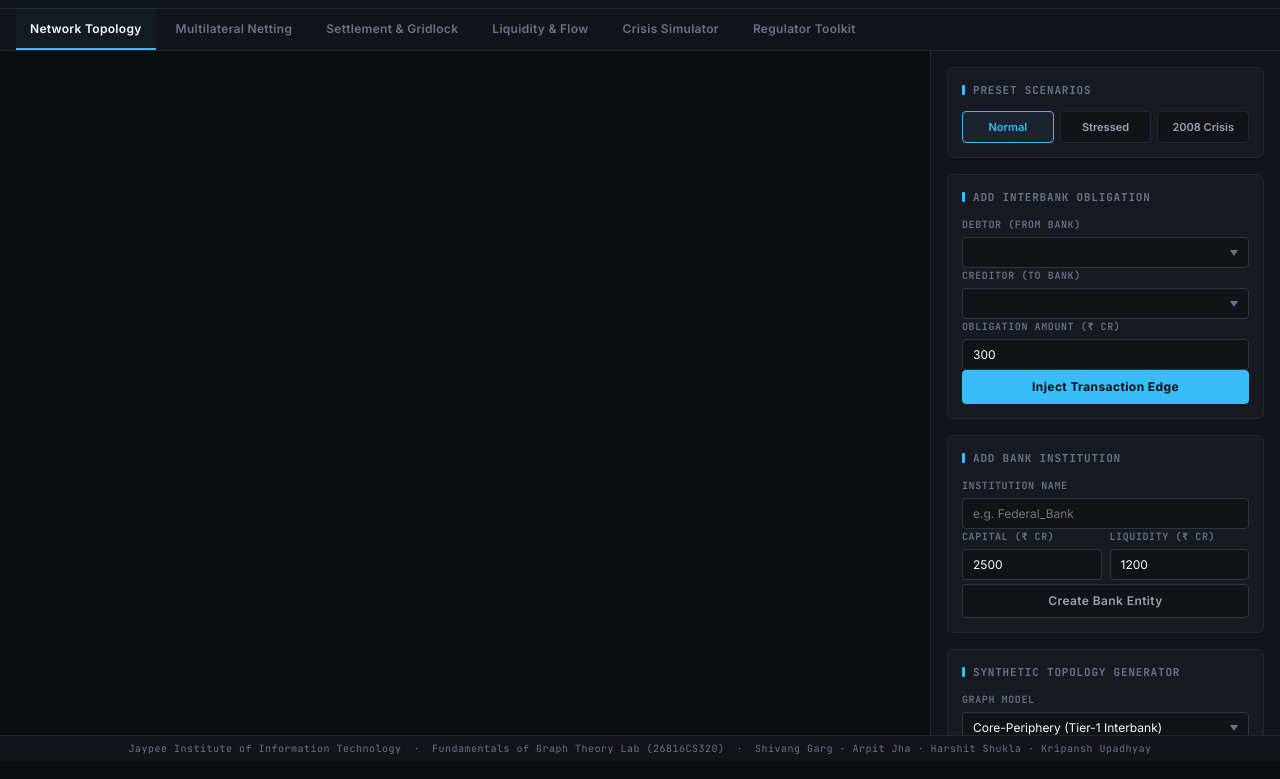
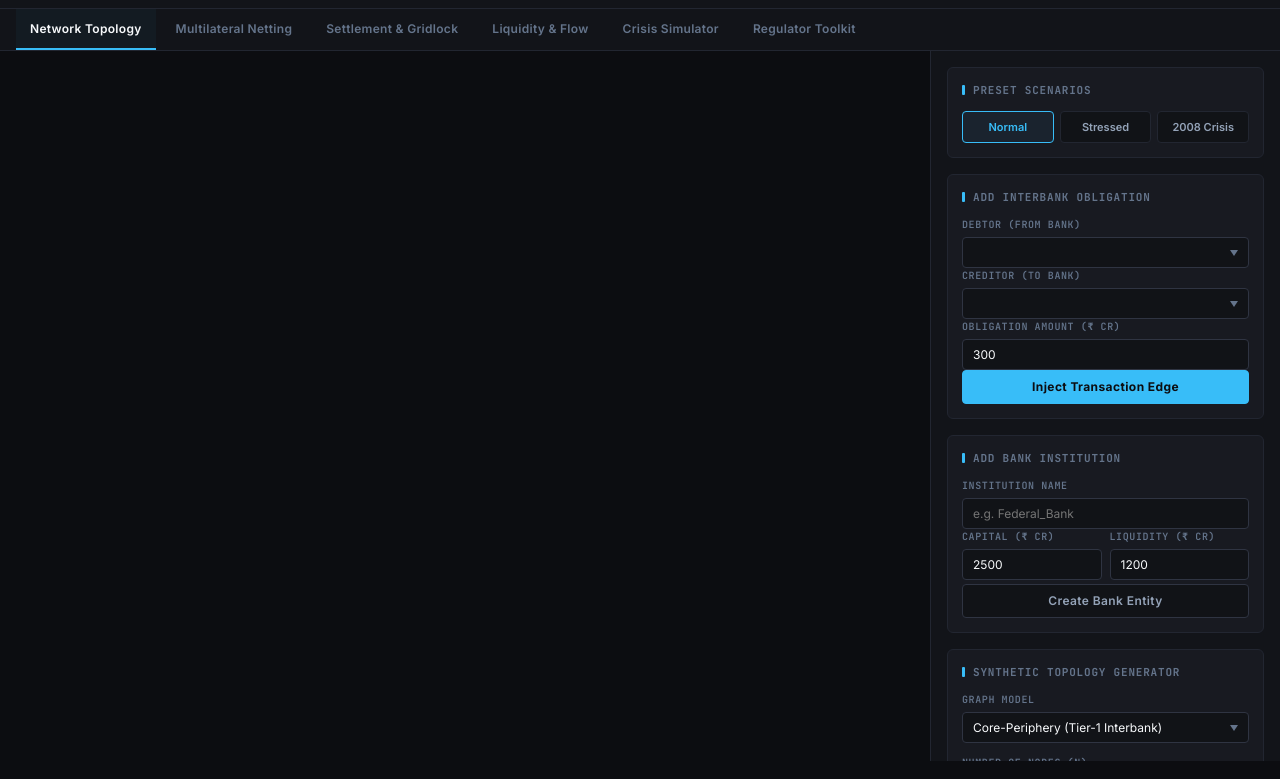
Before and after one commit to arj87/MNSR, a plain HTML site: page frontend/index.html in a window 1280 px wide. Shown: the part 39-818 px from the top of the page. Drawn offline with nearby package versions, Linux system fonts and the light colour scheme; no server answers.

Commit message:
footer changed

```diff
--- a/frontend/index.html
+++ b/frontend/index.html
@@ -401,15 +401,6 @@
 
       </aside>
     </main>
-
-    <!-- Footer -->
-    <footer id="footer">
-      <div>Jaypee Institute of Information Technology</div>
-      <div>·</div>
-      <div>Fundamentals of Graph Theory Lab (26B16CS320)</div>
-      <div>·</div>
-      <div>Shivang Garg · Arpit Jha · Harshit Shukla · Kripansh Upadhyay</div>
-    </footer>
   </div>
 
   <!-- Toast Notification Container -->
```
